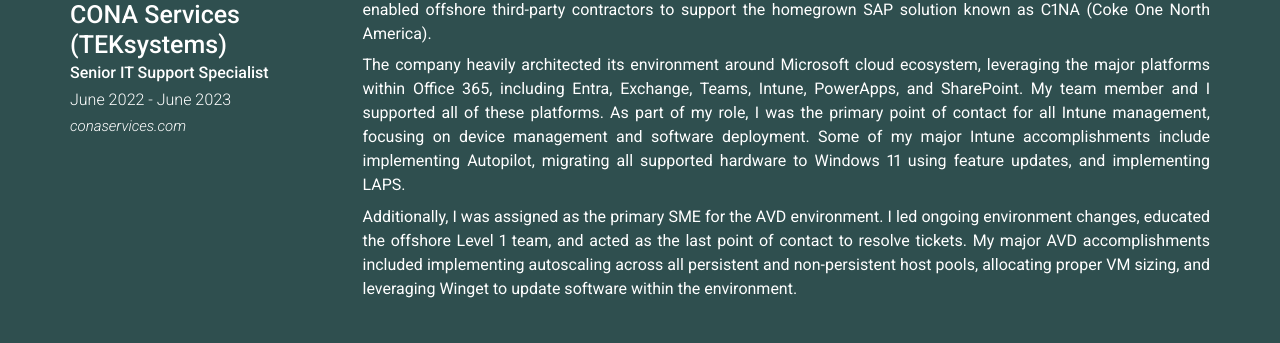
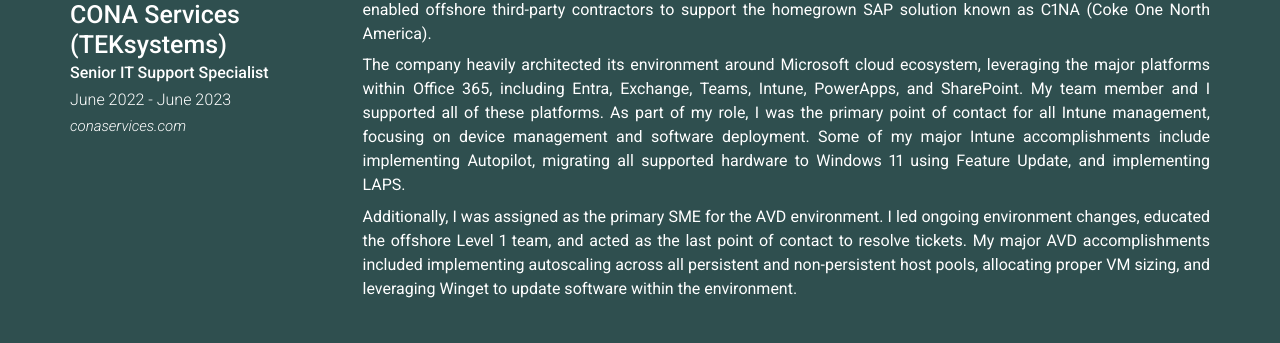
Before and after one commit to dane-gauthier/danegauthier.github.io, a Jekyll site: the page built from index.md, in a window 1280 px wide and 900 px high, scrolled down 1507 px. Shown: the part 205-548 px from the top of the window. Built offline with Jekyll 4.4.1, drawn with Linux system fonts in a browser that asks for light colours; nearby versions of some CDN libraries.

Commit message:
CONA job description

```diff
--- a/_config.yml
+++ b/_config.yml
@@ -105,7 +105,7 @@
 
          The company heavily architected its environment around Microsoft cloud ecosystem, leveraging the major platforms within Office 365, including Entra, Exchange, Teams, Intune, PowerApps,
          and SharePoint. My team member and I supported all of these platforms. As part of my role, I was the primary point of contact for all Intune management, focusing on device management
-         and software deployment. Some of my major Intune accomplishments include implementing Autopilot, migrating all supported hardware to Windows 11 using feature updates, and implementing LAPS.
+         and software deployment. Some of my major Intune accomplishments include implementing Autopilot, migrating all supported hardware to Windows 11 using Feature Update, and implementing LAPS.
 
          Additionally, I was assigned as the primary SME for the AVD environment. I led ongoing environment changes, educated the offshore Level 1 team, and acted as the last point of contact to resolve
          tickets. My major AVD accomplishments included implementing autoscaling across all persistent and non-persistent host pools, allocating proper VM sizing, and leveraging Winget to update software
```
